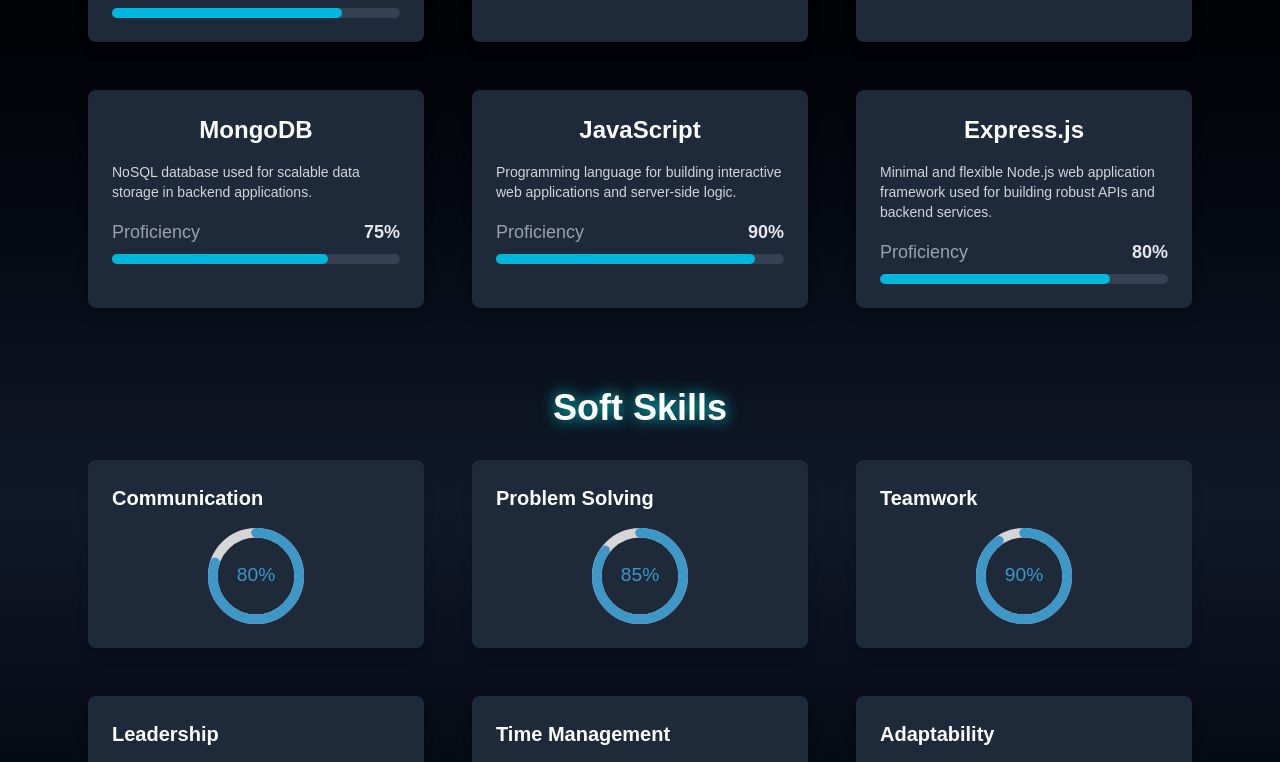
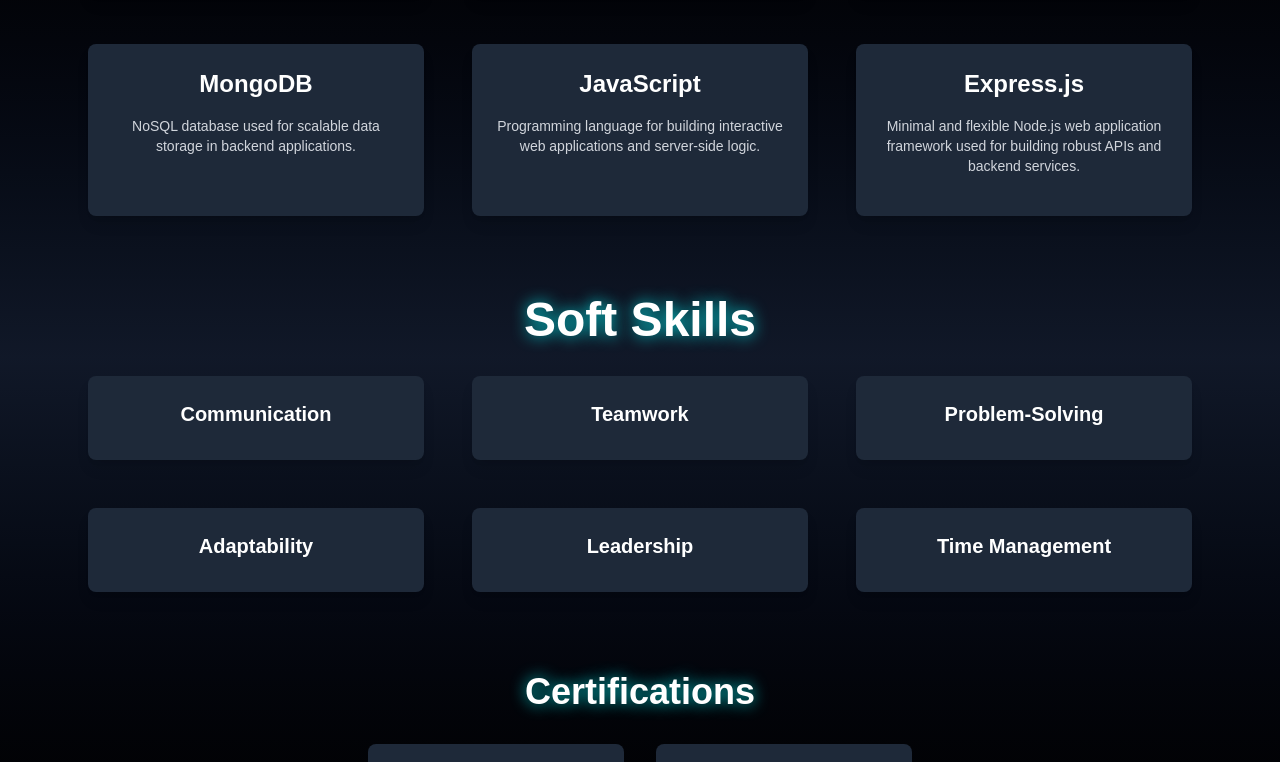
Before and after one commit to yashdark01/myportfolio, a React (Vite) app in the folder portfolio/: page / in a window 1280 px wide. Shown: the part 2872-3634 px from the top of the page. Built offline with nearby package versions, Linux system fonts and the light colour scheme.

Commit message:
added history

```diff
--- a/portfolio/src/sections/Skills.jsx
+++ b/portfolio/src/sections/Skills.jsx
@@ -1,10 +1,14 @@
-import React from "react";
+import React, { useState } from "react";
 import { Element } from "react-scroll";
 import { motion } from "framer-motion";
-import { FaReact, FaNodeJs, FaCss3Alt, FaDatabase, FaJsSquare, FaGitSquare } from "react-icons/fa"; // Corrected icons
-import { CircularProgressbar } from "react-circular-progressbar";
-import "react-circular-progressbar/dist/styles.css";
-
+import {
+  FaReact,
+  FaNodeJs,
+  FaCss3Alt,
+  FaDatabase,
+  FaJsSquare,
+  FaGitSquare,
+} from "react-icons/fa"; // Corrected icons
 
 const skills = [
   {
@@ -18,19 +22,22 @@
     name: "Node.js",
     level: 80,
     icon: <FaNodeJs size={30} />,
-    description: "Backend JavaScript runtime used for building scalable applications and APIs.",
+    description:
+      "Backend JavaScript runtime used for building scalable applications and APIs.",
   },
   {
     name: "Tailwind CSS",
     level: 90,
     icon: <FaCss3Alt size={30} />,
-    description: "Utility-first CSS framework used to create responsive and modern user interfaces.",
+    description:
+      "Utility-first CSS framework used to create responsive and modern user interfaces.",
   },
   {
     name: "MongoDB",
     level: 75,
     icon: <FaDatabase size={30} />,
-    description: "NoSQL database used for scalable data storage in backend applications.",
+    description:
+      "NoSQL database used for scalable data storage in backend applications.",
   },
   {
     name: "JavaScript",
@@ -49,12 +56,27 @@
 ];
 
 const softSkills = [
-  { name: "Communication", level: 80 },
-  { name: "Problem Solving", level: 85 },
-  { name: "Teamwork", level: 90 },
-  { name: "Leadership", level: 75 },
-  { name: "Time Management", level: 90 },
-  { name: "Adaptability", level: 90 },
+  {
+    name: "Communication",
+    description: "The ability to express ideas clearly and effectively.",
+  },
+  {
+    name: "Teamwork",
+    description: "Working collaboratively to achieve a common goal.",
+  },
+  {
+    name: "Problem-Solving",
+    description: "Analyzing and resolving issues efficiently.",
+  },
+  { name: "Adaptability", description: "Being flexible and open to change." },
+  {
+    name: "Leadership",
+    description: "Guiding and motivating a team towards success.",
+  },
+  {
+    name: "Time Management",
+    description: "Organizing tasks to maximize productivity.",
+  },
 ];
 
 const certifications = [
@@ -70,13 +92,20 @@
   },
 ];
 
-
-
 const Skills = () => {
+  const [activeSkill, setActiveSkill] = useState(null);
+  const toggleDescription = (index) => {
+    setActiveSkill(activeSkill === index ? null : index);
+  };
   return (
-    <Element name="skills" className="min-h-screen bg-gradient-to-b from-black via-gray-900 to-black text-white py-20">
+    <Element
+      name="skills"
+      className="min-h-screen bg-gradient-to-b from-black via-gray-900 to-black text-white py-20"
+    >
       <motion.div className="max-w-6xl mx-auto px-6">
-        <h2 className="text-5xl font-extrabold text-center mb-12 glow-text">My Skills</h2>
+        <h2 className="text-5xl font-extrabold text-center mb-12 glow-text">
+          My Skills
+        </h2>
 
         <div className="grid grid-cols-1 sm:grid-cols-2 lg:grid-cols-3 gap-12">
           {skills.map((skill, index) => (
@@ -89,10 +118,14 @@
               </div>
 
               <div className="z-20">
-                <h3 className="text-2xl font-semibold text-center mb-4">{skill.name}</h3>
-                <p className="text-gray-300 text-sm mb-4">{skill.description}</p>
+                <h3 className="text-2xl font-semibold text-center mb-4">
+                  {skill.name}
+                </h3>
+                <p className="text-gray-300 text-center text-sm mb-4">
+                  {skill.description}
+                </p>
 
-                <div className="flex justify-between items-center mb-2">
+                {/*<div className="flex justify-between items-center mb-2">
                   <span className="text-lg text-gray-400">Proficiency</span>
                    <span className="text-lg font-semibold text-gray-200">{skill.level}%</span>
                 </div>
@@ -101,41 +134,58 @@
                     className="h-2.5 rounded-full bg-cyan-500"
                     style={{ width: `${skill.level}%` }}
                   />
-                </div>
+                </div> */}
               </div>
             </div>
           ))}
         </div>
 
-        <h3 className="text-4xl font-extrabold text-center mt-20 mb-8 glow-text">Soft Skills</h3>
+        <h3 className="text-5xl font-extrabold text-center  mt-20 mb-8 glow-text">
+          Soft Skills
+        </h3>
         <div className="grid grid-cols-1 sm:grid-cols-2 lg:grid-cols-3 gap-12">
           {softSkills.map((skill, index) => (
             <div
               key={index}
-              className="p-6 bg-gray-800 rounded-lg shadow-lg hover:scale-105 transition-transform duration-300 group"
+              className={`p-6 bg-gray-800 rounded-lg shadow-lg cursor-pointer transition-all duration-300 group ${
+                activeSkill === index
+                  ? "scale-105 bg-gray-700"
+                  : "hover:scale-105"
+              }`}
+              onClick={() => toggleDescription(index)}
             >
-              <h4 className="text-xl font-semibold mb-4">{skill.name}</h4>
-              <div className="w-24 h-24 mx-auto">
-                <CircularProgressbar
-                  value={skill.level}
-                  text={`${skill.level}%`}
-                  strokeWidth={10}
-                  className="w-full h-full"
-                />
+              <h4 className="text-xl  text-center font-semibold mb-2 text-white group-hover:text-cyan-500  transition-all duration-300">
+                {skill.name}
+              </h4>
+              <div
+                className={`text-gray-300 text-sm text-center transition-all duration-300 ${
+                  activeSkill === index
+                    ? "opacity-100 max-h-40"
+                    : "opacity-0 max-h-0 overflow-hidden"
+                }`}
+              >
+                {skill.description}
               </div>
             </div>
           ))}
         </div>
 
-
-        <h3 className="text-4xl font-extrabold text-center mt-20 mb-8 glow-text">Certifications</h3>
+        <h3 className="text-4xl font-extrabold text-center mt-20 mb-8 glow-text">
+          Certifications
+        </h3>
         <div className="flex flex-wrap justify-center gap-8">
           {certifications.map((cert, index) => (
-            <div key={index} className="bg-gray-800 p-6 rounded-lg w-64 text-center hover:scale-105 transition-transform duration-300">
+            <div
+              key={index}
+              className="bg-gray-800 p-6 rounded-lg w-64 text-center hover:scale-105 transition-transform duration-300"
+            >
               <div className="text-3xl text-cyan-500 mb-4">{cert.icon}</div>
-              <h4 className="text-lg font-semibold text-white mb-4">{cert.title}</h4>
+              <h4 className="text-lg font-semibold text-white mb-4">
+                {cert.title}
+              </h4>
               <motion.a
-              href={cert.link} target="__blank"
+                href={cert.link}
+                target="__blank"
                 download
                 className="mt-8 inline-block bg-cyan-500 text-white py-2 px-6 rounded-lg text-lg font-semibold hover:bg-cyan-600 transition-all duration-300"
                 whileHover={{ scale: 1.1 }}
@@ -147,7 +197,6 @@
         </div>
       </motion.div>
 
-
       <style jsx>{`
         .glow-text {
           text-shadow: 0px 0px 15px rgba(0, 255, 255, 0.8);
```
Lines whose indentation alone changed are shown as unchanged.
